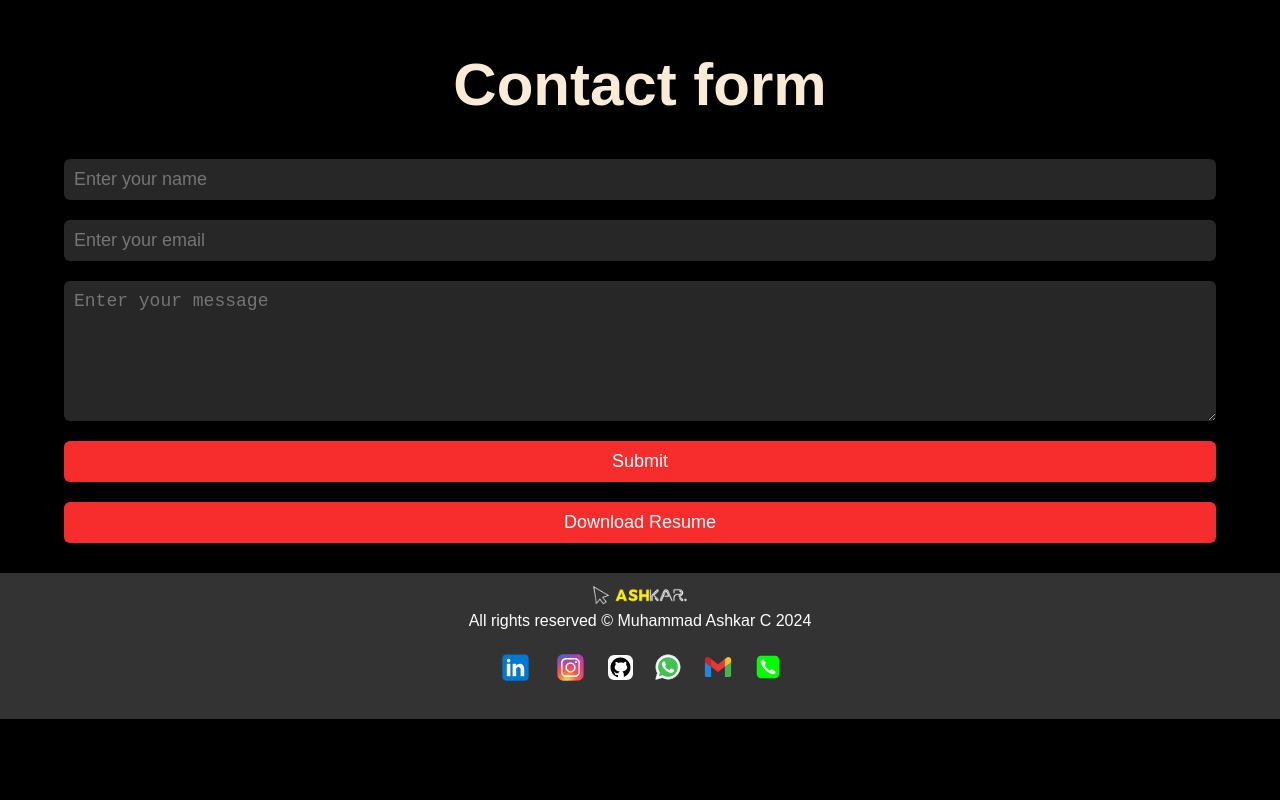
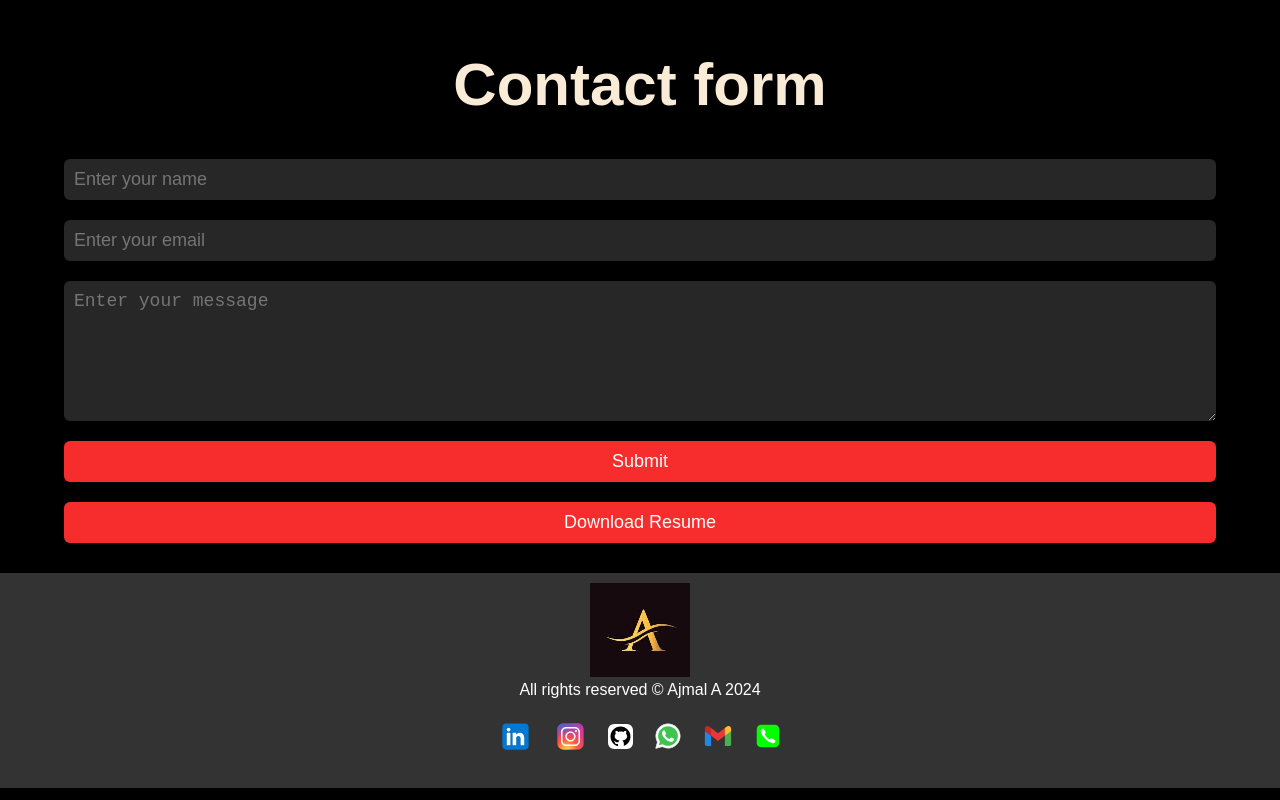
Before and after one commit to ajmall-a/portfolio, a plain HTML site: page index.html in a window 1280 px wide. Shown: the part 2550-3350 px from the top of the page. Drawn offline with nearby package versions, Linux system fonts and the light colour scheme.

Commit message:
first commit

```diff
--- a/index.html
+++ b/index.html
@@ -149,8 +149,8 @@
       </div>
       <footer>
         <div class="container5">
-            <img src="./mylogo.png" alt="Footer Logo" class="footerlogo">
-            <p>All rights reserved © Muhammad Ashkar C 2024</p>
+            <img src="./aj.Jpg" alt="Footer Logo" class="footerlogo">
+            <p>All rights reserved © Ajmal A 2024</p>
             <div class="socialmedia">
                 <a href="https://www.linkedin.com/in/muhammad-ashkar-c-2401292a3?utm_source=share&utm_campaign=share_via&utm_content=profile&utm_medium=android_app"><svg xmlns="http://www.w3.org/2000/svg" x="0px" y="0px" width="35" height="35" viewBox="0 0 48 48">
                     <path fill="#0078d4" d="M42,37c0,2.762-2.238,5-5,5H11c-2.761,0-5-2.238-5-5V11c0-2.762,2.239-5,5-5h26c2.762,0,5,2.238,5,5	V37z"></path><path d="M30,37V26.901c0-1.689-0.819-2.698-2.192-2.698c-0.815,0-1.414,0.459-1.779,1.364	c-0.017,0.064-0.041,0.325-0.031,1.114L26,37h-7V18h7v1.061C27.022,18.356,28.275,18,29.738,18c4.547,0,7.261,3.093,7.261,8.274	L37,37H30z M11,37V18h3.457C12.454,18,11,16.528,11,14.499C11,12.472,12.478,11,14.514,11c2.012,0,3.445,1.431,3.486,3.479	C18,16.523,16.521,18,14.485,18H18v19H11z" opacity=".05"></path><path d="M30.5,36.5v-9.599c0-1.973-1.031-3.198-2.692-3.198c-1.295,0-1.935,0.912-2.243,1.677	c-0.082,0.199-0.071,0.989-0.067,1.326L25.5,36.5h-6v-18h6v1.638c0.795-0.823,2.075-1.638,4.238-1.638	c4.233,0,6.761,2.906,6.761,7.774L36.5,36.5H30.5z M11.5,36.5v-18h6v18H11.5z M14.457,17.5c-1.713,0-2.957-1.262-2.957-3.001	c0-1.738,1.268-2.999,3.014-2.999c1.724,0,2.951,1.229,2.986,2.989c0,1.749-1.268,3.011-3.015,3.011H14.457z" opacity=".07"></path><path fill="#fff" d="M12,19h5v17h-5V19z M14.485,17h-0.028C12.965,17,12,15.888,12,14.499C12,13.08,12.995,12,14.514,12	c1.521,0,2.458,1.08,2.486,2.499C17,15.887,16.035,17,14.485,17z M36,36h-5v-9.099c0-2.198-1.225-3.698-3.192-3.698	c-1.501,0-2.313,1.012-2.707,1.99C24.957,25.543,25,26.511,25,27v9h-5V19h5v2.616C25.721,20.5,26.85,19,29.738,19	c3.578,0,6.261,2.25,6.261,7.274L36,36L36,36z"></path>
```
